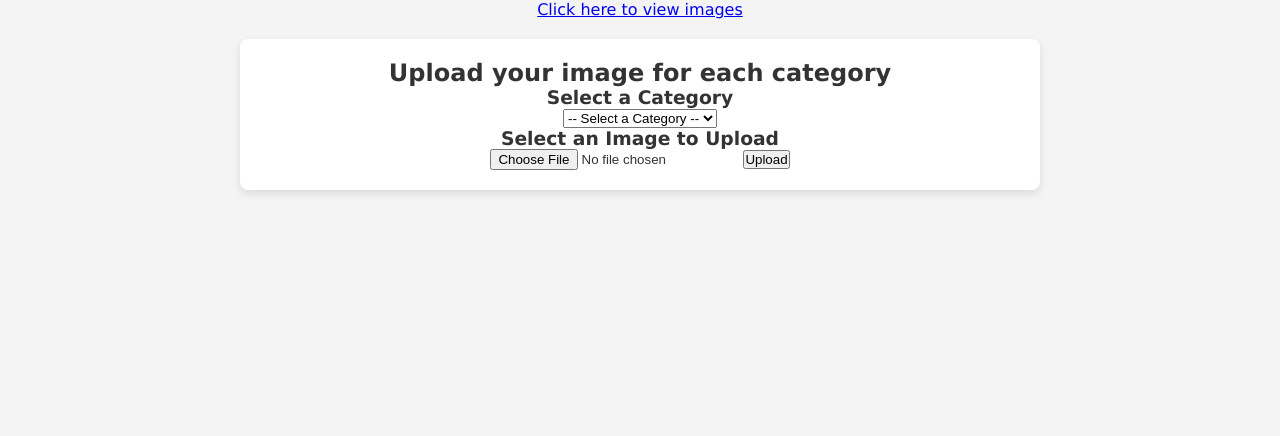
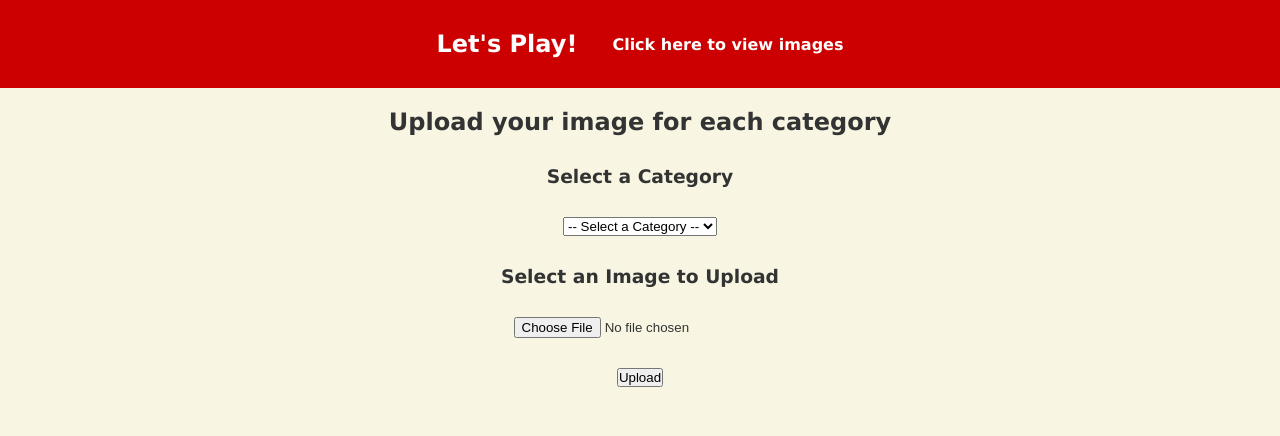
Before and after one commit to RWeissmandl/whose-is-it-game, a Flask app: page / in a window 1280 px wide. Shown: the top 436 px of the page. Run offline with Flask 3, Linux system fonts and the light colour scheme; some libraries are stand-ins or nearby versions.

Commit message:
game complete

```diff
--- a/app.py
+++ b/app.py
@@ -32,12 +32,10 @@ def play():
     array_test = [1, 2, 3]
     for category in categories:
         file_path = os.path.join(uploads_folder, category)
-        images = os.listdir(file_path) #list all images in the file_path
-        #file_paths = [os.path.join(file_path, image) for image in images]
-        #file_paths = [os.path.join('uploads', category, image) for image in images] #an array with a filepath to each image
+        images = os.listdir(file_path)
         file_paths = [os.path.join(category, image) for image in images]
         category_images[category] = file_paths
-    return render_template('play.html', title=title, categories=categories, category_images=category_images, file_path=file_path, images=images, file_paths=file_paths, array_test=array_test)
+    return render_template('play.html', title=title, categories=categories, category_images=category_images)
 
 if __name__ == '__main__':
     app.run(debug=True)
--- a/static/style.css
+++ b/static/style.css
@@ -1,41 +1,143 @@
-/* Basic Reset */
 * {
     margin: 0;
     padding: 0;
     box-sizing: border-box;
 }
 
-/* Body and General Styles */
 body {
-    font-family: 'Verdana', sans-serif;  /* Simple, readable font */
-    background-color: #f4f4f4;  /* Light gray background */
-    color: #333;  /* Text color */
-    text-align: center;
-    padding: 0 20px;  /* Padding to avoid text touching edges */
-}
-
-/* Header Styles */
-header {
-    background-color: #333;  /* Dark header */
-    color: white;
-    padding: 40px 0 20px;  /* Increased padding for spacing */
+    font-family: 'Verdana', sans-serif;
+    background-color: #f8f6e3;
+    color: #333;
     text-align: center;
 }
 
-/* Header title font */
-header h1 {
-    font-family: 'Georgia', serif;  /* Elegant serif font for the title */
-    font-size: 30px;
-    margin-bottom: 10px;
+.spacing {
+    display: flex;
+    flex-direction: column;
+    gap: 30px;
+    margin: 0 auto;
+    padding: 20px;
 }
 
-/* Content Area */
-#content {
-    width: 100%;
-    max-width: 800px;
-    margin: 20px auto;
-    padding: 20px;
-    background-color: white;
-    border-radius: 8px;
-    box-shadow: 0 4px 8px rgba(0, 0, 0, 0.1);
+.spacingContent {
+    display: flex;
+    flex-direction: column;
+    gap: 30px;
+    align-items: center;
 }
+
+/* Prevent the h2 text from wrapping to a new line */
+h2 {
+    white-space: nowrap;
+}
+
+/* Adjust h2 font-size on smaller screens to ensure it fits on one line */
+@media (max-width: 400px) {
+    h2 {
+        font-size: 16px;
+    }
+}
+
+.previewImage {
+    max-width: 200px;
+    margin-top: 10px;
+}
+
+.banner {
+    background-color: #c00; /* festive red */
+    color: white;
+    padding: 30px 0;
+    display: flex;
+    align-items: center;
+    justify-content: center;
+    gap: 20px; /* adds space between h1 and nav */
+}
+
+.banner h1 {
+    margin: 0;
+    font-size: 24px;
+    font-weight: bold;
+}
+
+/* The nav link in the banner */
+.banner nav a {
+    color: white;
+    text-decoration: none;
+    font-weight: bold;
+    margin-left: 15px;
+}
+
+.banner nav a:hover {
+    text-decoration: underline;
+}
+
+.previewArea {
+    display: flex;
+    flex-direction: column;
+    align-items: center;
+    gap: 10px;
+}
+
+.buttonRow {
+    display: flex;
+    gap: 10px; /* space between Cancel and Upload */
+}
+
+.category-buttons {
+    display: flex;
+    gap: 10px;
+    justify-content: center;
+    margin-bottom: 20px;
+}
+.grid {
+    display: grid;
+    grid-template-columns: repeat(auto-fill, minmax(100px, 1fr));
+    gap: 10px;
+    justify-items: center;
+}
+.category-container img {
+    cursor: pointer;
+    max-width: 100px;
+    max-height: 100px;
+    object-fit: cover;
+}
+#preview-area {
+    margin-top: 20px;
+}
+#preview-area img {
+    max-width: 300px;
+    display: block;
+    margin: 0 auto;
+}
+
+.category-buttons {
+    display: flex;
+    gap: 10px;
+    justify-content: center;
+    margin-bottom: 20px;
+}
+
+.grid {
+    display: grid;
+    grid-template-columns: repeat(3, 1fr); /* 3 columns */
+    gap: 20px;
+    justify-items: center;
+    margin: 0 auto;
+}
+
+.category-container img {
+    cursor: pointer;
+    max-width: 150px;
+    max-height: 150px;
+    object-fit: cover;
+    border: 2px solid #ccc;
+    border-radius: 4px;
+}
+
+#preview-area img.large-preview {
+    max-width: 600px;
+    max-height: 600px;
+    border: 2px solid #333;
+    border-radius: 4px;
+    margin-top: 20px;
+}
--- a/templates/base.html
+++ b/templates/base.html
@@ -5,14 +5,17 @@
         <meta name="viewport" content="width=device-width, initial-scale=1.0">
         {% block head %}
         <link rel="stylesheet" href="{{url_for('static', filename='style.css')}}">
-        <title>{% block title %}{% endblock %} - Let's Play! </title>
-        <nav>{% block nav %}{% endblock %}</nav>
         {% endblock %}
-        <script src="https://cdnjs.cloudflare.com/ajax/libs/babel-standalone/6.26.0/babel.min.js"></script>
+        <!-- <script src="https://cdnjs.cloudflare.com/ajax/libs/babel-standalone/6.26.0/babel.min.js"></script>
         <script src="https://cdn.jsdelivr.net/npm/react@18.2.0/umd/react.development.js"></script>
-        <script src="https://cdn.jsdelivr.net/npm/react-dom@18.2.0/umd/react-dom.development.js"></script>
+        <script src="https://cdn.jsdelivr.net/npm/react-dom@18.2.0/umd/react-dom.development.js"></script> -->
     </head>
     <body>
+        <header class="banner">
+            <h1>Let's Play!</h1>
+            <nav>{% block nav %}{% endblock %}</nav>
+        </header>
+        <title>{% block title %}{% endblock %}</title>
         <div id="content">{% block content %} {% endblock %}</div>
     </body>
 </html>
--- a/templates/home.html
+++ b/templates/home.html
@@ -1,26 +1,73 @@
 {% extends "base.html" %}
-
 {% block title %} Upload your image for each category {% endblock %}
-{% block nav %}<a href="{{ url_for('play') }}">Click here to view images</a>{%endblock%}
+{% block nav %}<a href="{{ url_for('play') }}">Click here to view images</a>{% endblock %}
 {% block head %}
-    {{super()}}
+    {{ super() }}
 {% endblock %}
 {% block content %}
+    <div class="spacing">
         <h2>Upload your image for each category</h2>
-    <div id="react"></div>
-    <script type="text/babel">
-        const categories = {{ categories | tojson | safe }};
-        function CategoryUpload({ categories }) {
-            const [selectedCategory, setSelectedCategory] = React.useState('')
-            const [image, setImage] = React.useState(null);
-            const [status, setStatus] = React.useState('');
-            const handleCategoryChange = (event) => {
-                setSelectedCategory(event.target.value);
-            };
-            const handleImageChange = (event) => {
-                setImage(event.target.files[0]);
-            };
-            const handleSubmit = async (event) => {
+            <div class="spacingContent">
+                <h3>Select a Category</h3>
+                <select id="categorySelect">
+                    <option value=""> -- Select a Category -- </option>
+                    {% for category in categories %}
+                        <option value="{{ category }}">{{ category }}</option>
+                    {% endfor %}
+                </select>
+                <h3>Select an Image to Upload</h3>
+                <input type="file" id="imageInput" />
+                <div class="previewArea" id="previewArea" style="display:none;">
+                    <h4>Preview</h4>
+                    <img id="previewImage" class="previewImage"/>
+                    <div class="buttonRow">
+                        <button id="cancelButton">Cancel</button>
+                    </div>
+                </div>
+                <button id="uploadButton">Upload</button>
+                <p id="statusMessage"></p>
+            </div>
+        <script>
+            document.addEventListener('DOMContentLoaded', function() {
+                let selectedCategory = '';
+                let image = null;
+                let status = '';
+                const categorySelect = document.getElementById('categorySelect');
+                const imageInput = document.getElementById('imageInput');
+                const previewArea = document.getElementById('previewArea');
+                const previewImage = document.getElementById('previewImage');
+                const cancelButton = document.getElementById('cancelButton');
+                const uploadButton = document.getElementById('uploadButton');
+                const statusMessage = document.getElementById('statusMessage');
+                categorySelect.addEventListener('change', function(event) {
+                    selectedCategory = event.target.value;
+                });
+                imageInput.addEventListener('change', function(event) {
+                    if (event.target.files && event.target.files[0]) {
+                        image = event.target.files[0];
+                        showPreview();
+                    } else {
+                        image = null;
+                        hidePreview();
+                    }
+                });
+                function showPreview() {
+                    if (image) {
+                        previewImage.src = URL.createObjectURL(image);
+                        previewArea.style.display = 'flex';
+                        previewArea.style.flexDirection = 'column';
+                    }
+                }
+                function hidePreview() {
+                    previewArea.style.display = 'none';
+                    previewImage.src = '';
+                }
+                cancelButton.addEventListener('click', function() {
+                    image = null;
+                    imageInput.value = '';
+                    hidePreview();
+                });
+                uploadButton.addEventListener('click', async function(event) {
                     event.preventDefault();
                     if (!image || !selectedCategory) {
                         setStatus('Please select an image and a category');
@@ -37,30 +84,24 @@
                         const result = await response.json();
                         if (response.ok) {
                             setStatus('Photo uploaded successfully!');
+                            image = null;
+                            selectedCategory = '';
+                            categorySelect.value = '';
+                            imageInput.value = '';
+                            hidePreview();
                         } else {
-                        setStatus(result.error || 'Error occured');
+                            setStatus(result.error || 'Error');
                         }
                     } catch (error) {
                         setStatus('Error: ' + error.message);
                     }
-            };
-            return(
-                <div>
-                    <h3>Select a Category</h3>
-                    <select value={selectedCategory} onChange={handleCategoryChange}>
-                        <option value=""> -- Select a Category --</option>
-                        {categories.map((category, index) => (
-                            <option key={index} value={category}>{category}</option>
-                        ))}
-                    </select>
-                    <h3>Select an Image to Upload</h3>
-                    <input type="file" onChange={handleImageChange}/>
-                    <button onClick={handleSubmit}>Upload</button>
-                    {status && <p>{status}</p>}
+                });
+                function setStatus(message) {
+                    status = message;
+                    statusMessage.textContent = status;
+                }
+
+            });
+        </script>
     </div>
-            );
-        };
-        const rootElement = document.getElementById('react');
-        ReactDOM.render(<CategoryUpload categories={categories}/>, rootElement);
-    </script>
 {% endblock %}
```
Also changed, not shown: templates/home_react.html (added, +76 -0 lines), templates/play.html (+35 -16 lines), templates/play_initial_logic.html (added, +17 -0 lines), static/uploads/bed/2687_testimage2.jpg (deleted), static/uploads/bed/3420_testimage2.jpg (deleted), static/uploads/keys/1732461585_testImage.jfif (deleted), static/uploads/keys/6513_testimage2.jpg (deleted). Lines whose indentation alone changed are shown as unchanged.
